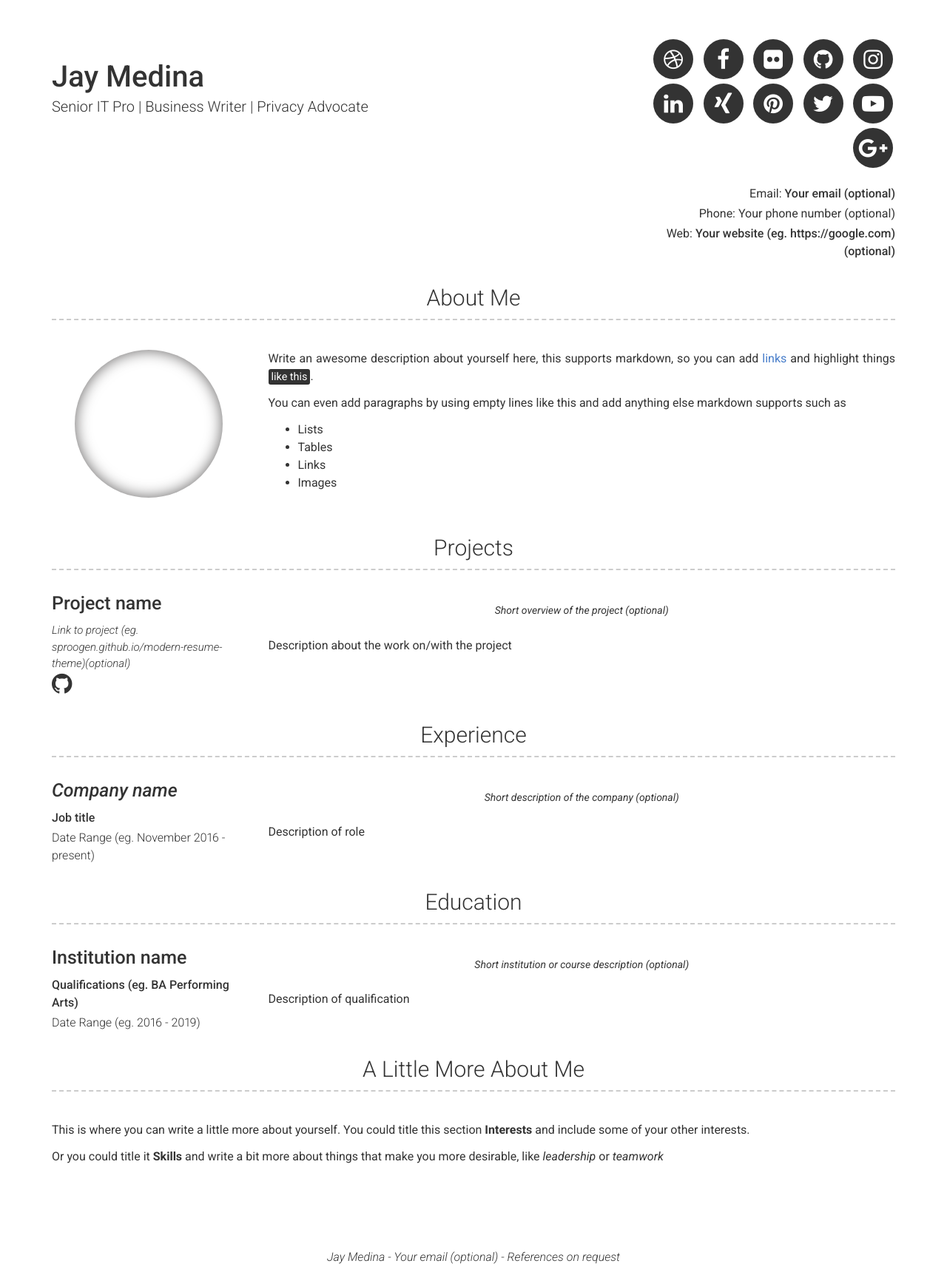
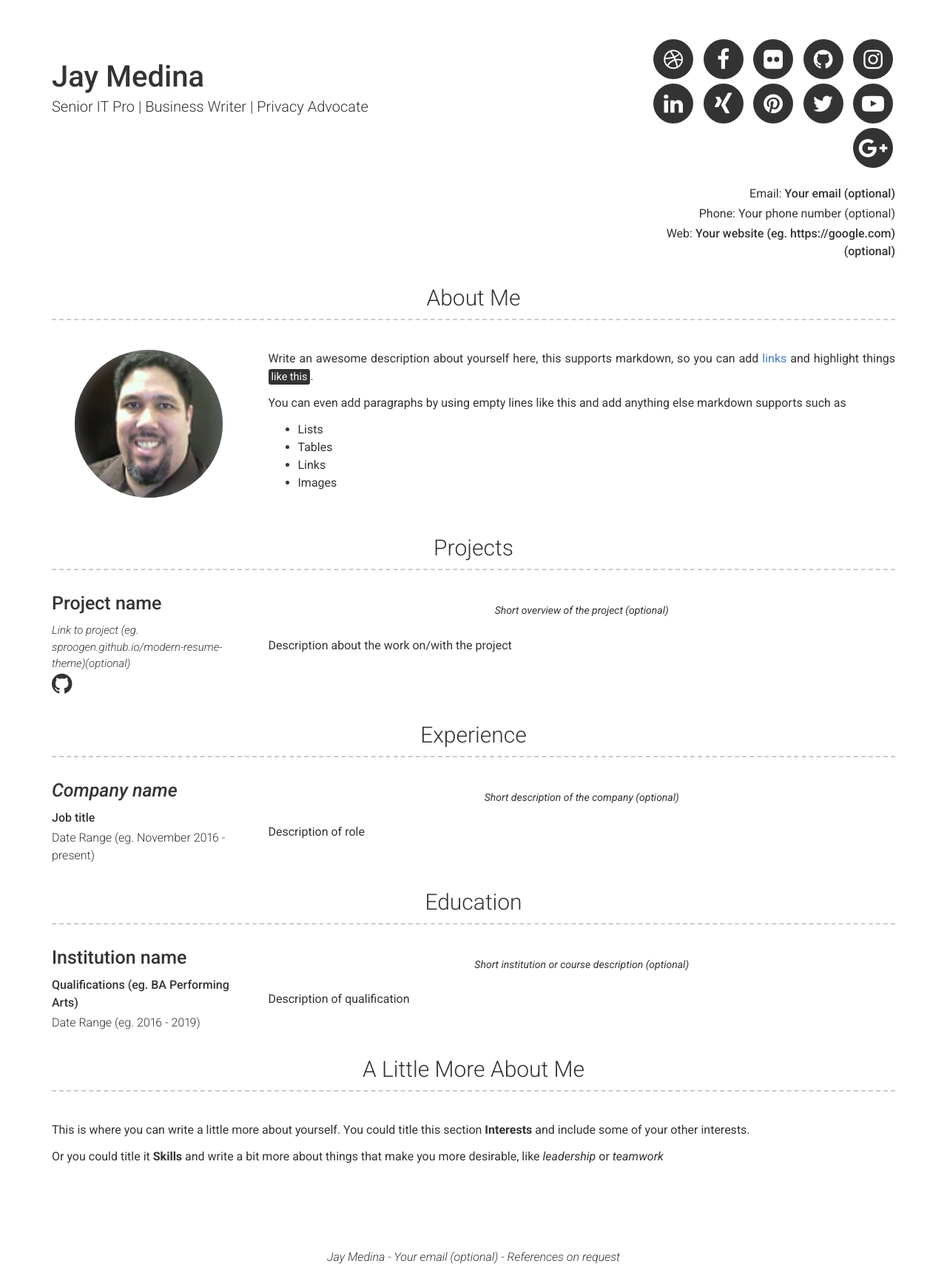
Before and after one commit to thisisjaymedina/thisisjaymedina.github.io, a Jekyll site: the page built from index.md, in a window 1280 px wide. Shown: the whole page at 74% size. Built offline with Jekyll 4.4.1, drawn with Linux system fonts in a browser that asks for light colours.

Commit message:
Edited config.yml
Fixed repo path, added profile pic.

```diff
--- a/_config.yml
+++ b/_config.yml
@@ -1,5 +1,5 @@
 # Site
-repository: thisisjaymedina/thisisjaymedina.github.io)
+repository: thisisjaymedina/thisisjaymedina.github.io
 # favicon: Directory of your favicon (eg. images/favicon.ico)(optional)
 
 # Personal info
@@ -24,7 +24,7 @@ googleplus_username: +jekyll
 
 # About Section
 # about_title: About Me (Use this to override about section title)
-about_profile_image: Directory of profile image (eg. images/profile.jpg)
+about_profile_image:  assets/101c.jpg
 about_content: | # this will include new lines to allow paragraphs
   Write an awesome description about yourself here, this supports markdown, so you can add [links](http://foobar.com) and highlight things <mark>like this</mark>.
 
```
Also changed, not shown: assets/101c.jpg (added).
